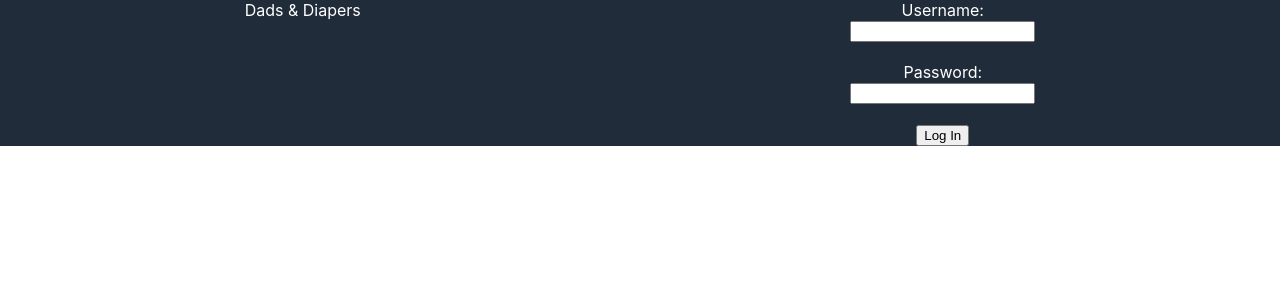
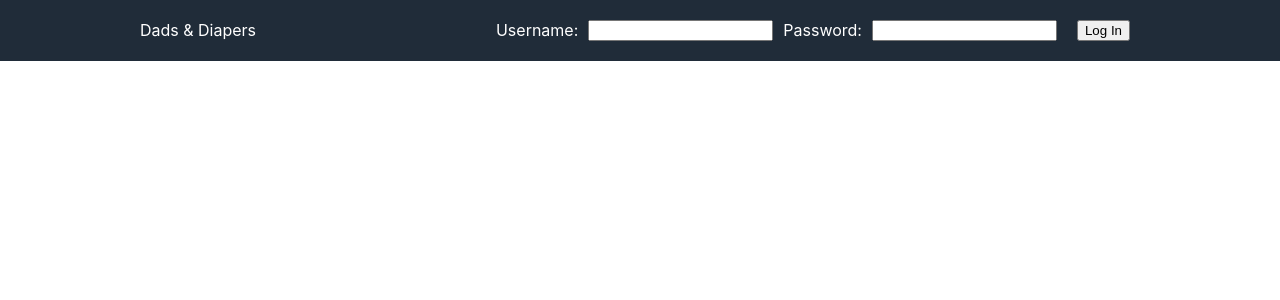
Before and after one commit to LizLaffitte/dads-and-diapers-frontend, a React (Create React App) app: page / in a window 1280 px wide. Shown: the top 300 px of the page. Built offline with nearby package versions, Linux system fonts and the light colour scheme; no server answers.

Commit message:
Allow logged out users to see login form without disturbing height of header.

```diff
--- a/src/App.css
+++ b/src/App.css
@@ -42,7 +42,15 @@ header {
   color: #fff;
   display: flex;
   justify-content: space-around;
+  padding: 20px;
 }
 header div.log-btns{
   justify-self: flex-end;
 }
+
+#login-form  {
+  display: flex;
+}
+#login-form input {
+  margin: 0px 10px;
+}
--- a/src/components/LoginForm.js
+++ b/src/components/LoginForm.js
@@ -18,13 +18,12 @@ class LoginForm extends Component {
     render() {
         const {username, password} = this.state
         return(
-            <form onSubmit={this.handleOnSubmit}>
-                <label>Username:</label><br />
+            <form id="login-form" onSubmit={this.handleOnSubmit}>
+                <label>Username: </label>
                 <input type="text" value={username} onChange={this.handleOnChange} name="username" />
-                <br /><br />
-                <label>Password:</label><br />
+                <label>Password: </label>
                 <input type="password" value={password} name="password" onChange={this.handleOnChange} />
-                <br /><br />
+
                 <input type="submit" value="Log In"  />
             </form>
         )
```
